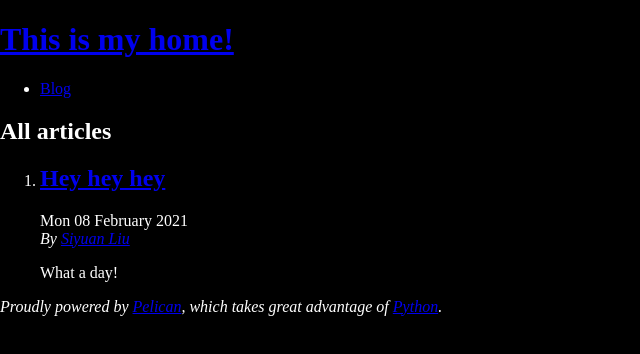
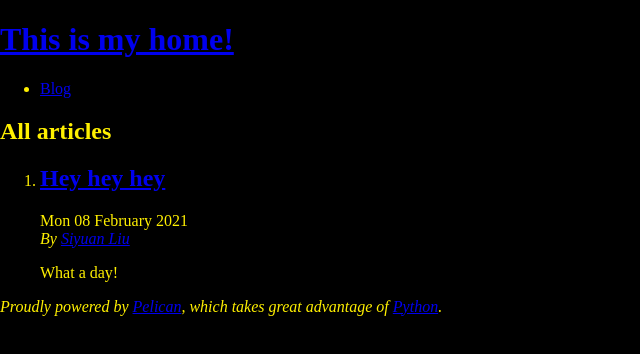
Before and after one commit to lsykanade/lsykanade.github.io, a plain HTML site: page index.html in a window 1280 px wide. Shown: the whole page, without its empty margins (0-640 px from the left). Drawn offline with Linux system fonts and the light colour scheme; files that its build step writes are made by us from their sources; files whose address does not match are found by name.

Commit message:
Generate Pelican site

```diff
--- a/theme/style.css
+++ b/theme/style.css
@@ -3,5 +3,5 @@ html, body {
   border: 0;
   font-size: 100%;
   background-color: #000000;
-  color: #ffffff;
+  color: #fff000;
 }
```
